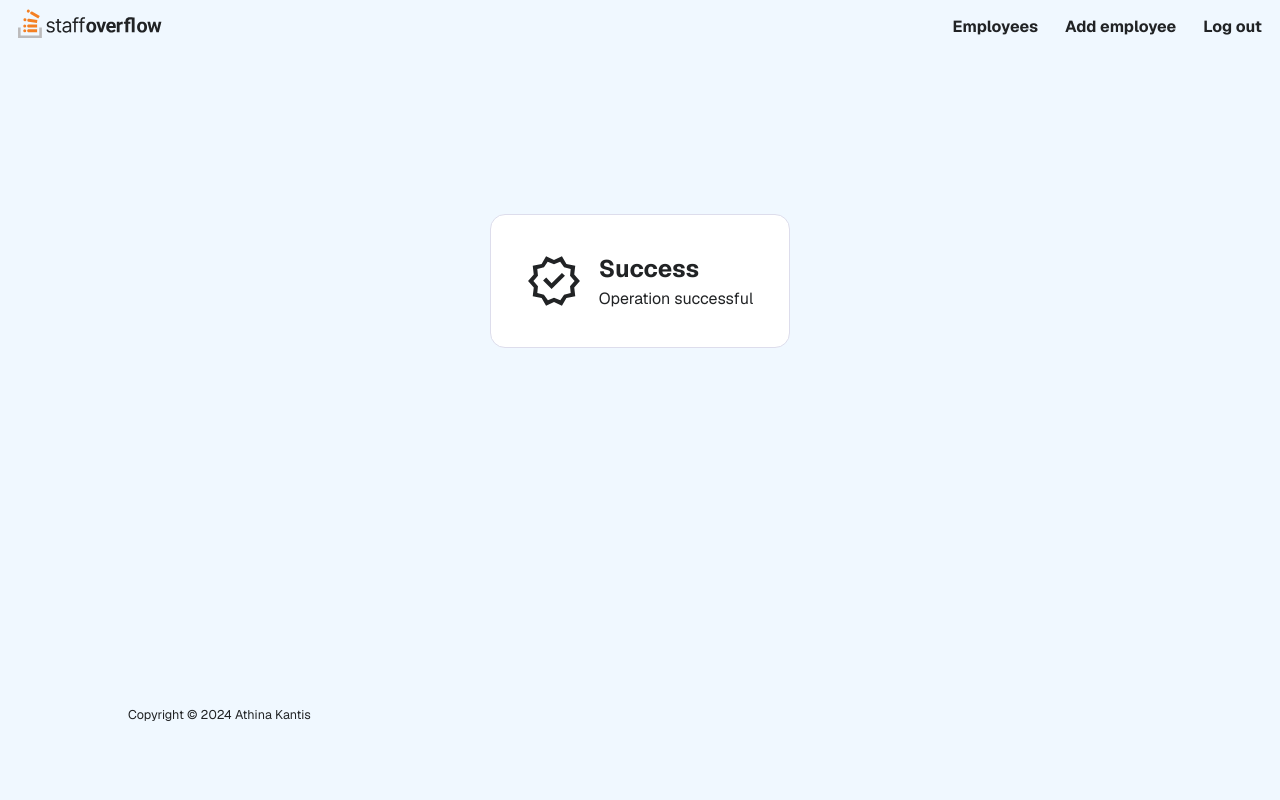
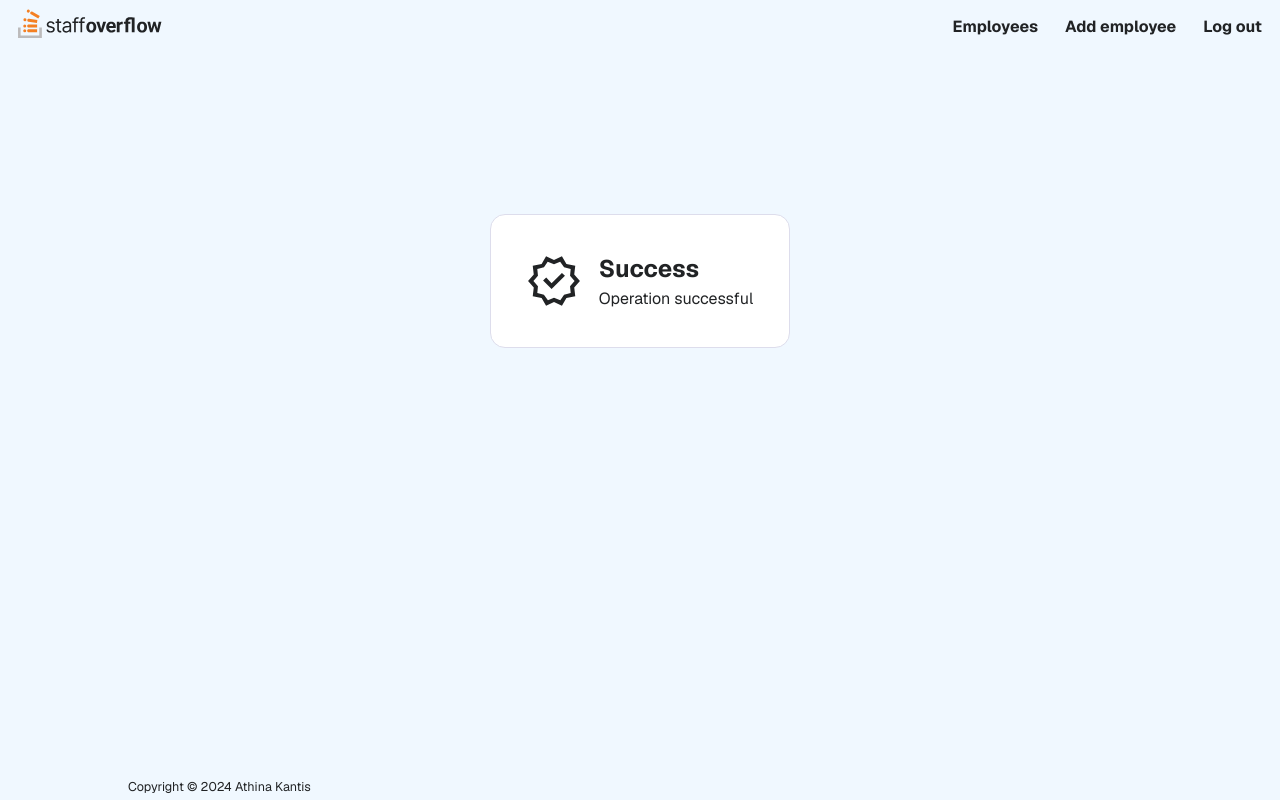
Before and after one commit to athinakantis/staffoverflow, a React (Vite) app: page /home/success in a window 1280 px wide. Built offline with nearby package versions, Linux system fonts and the light colour scheme.

Commit message:
update index.css: update main :has(#successPage) styling

```diff
--- a/src/index.css
+++ b/src/index.css
@@ -49,7 +49,7 @@ main:has(#inspectEmployee) {
     min-height: calc(100vh - 8rem);
 }
 
-main:has(#list) {
+main:has(#list, #successPage) {
     min-height: calc(100vh - 6rem);
 }
 
```
Lines whose indentation alone changed are shown as unchanged.
